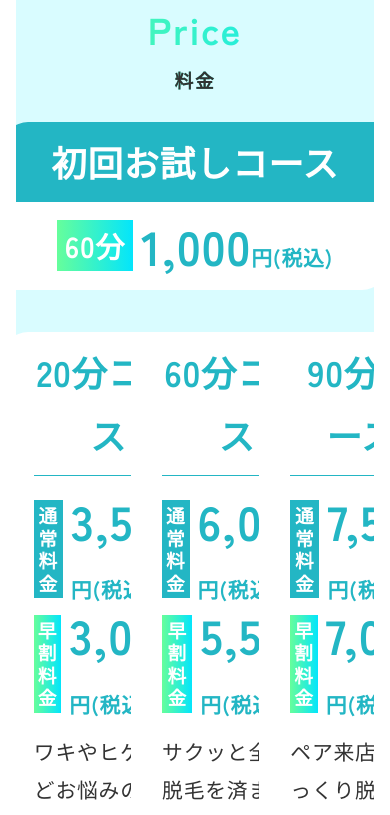
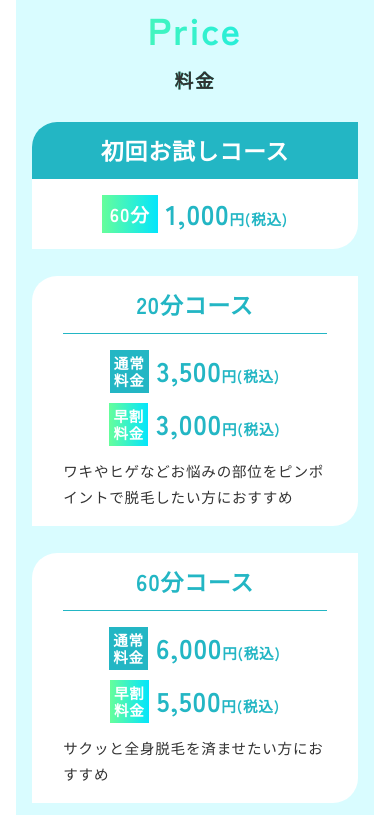
Before and after one commit to h-yabi2/Pitte, a Next.js app: page / in a window 390 px wide. Shown: the part 3760-4575 px from the top of the page. Built offline with nearby package versions, Linux system fonts and the light colour scheme.

Commit message:
Update motion delay handling, add window width listener

```diff
--- a/app/components/Feature/index.tsx
+++ b/app/components/Feature/index.tsx
@@ -69,7 +69,7 @@ const itemVariants = (index: number, width: number): Variants => {
       opacity: 1,
       y: 0,
       transition: {
-        delay: delay,
+        delay,
       },
     },
   }
--- a/app/components/Price/index.tsx
+++ b/app/components/Price/index.tsx
@@ -1,6 +1,6 @@
 'use client'
 
-import React from 'react'
+import React, { useState, useEffect } from 'react'
 import { motion, Variants } from 'framer-motion'
 import styles from './styles.module.scss'
 const s = styles
@@ -75,9 +75,23 @@ const list = [
   },
 ]
 
-const itemVariants = (index: number): Variants => {
+const useWindowWidth = () => {
+  const [width, setWidth] = useState(0)
+
+  useEffect(() => {
+    const handleResize = () => setWidth(window.innerWidth)
+    window.addEventListener('resize', handleResize)
+    handleResize() // 初期値を設定
+    return () => window.removeEventListener('resize', handleResize)
+  }, [])
+
+  return width
+}
+
+const itemVariants = (index: number, width: number): Variants => {
   // index が 4 の場合は 0 にリセット
   const effectiveIndex = index % 4
+  const delay = width > 750 ? effectiveIndex * 0.2 : 0
   return {
     offscreen: {
       y: 100,
@@ -90,13 +104,15 @@ const itemVariants = (index: number): Variants => {
         type: 'spring',
         bounce: 0.4,
         duration: 0.8,
-        delay: effectiveIndex * 0.2,
+        delay,
       },
     },
   }
 }
 
 export const Price: React.FC = () => {
+  const width = useWindowWidth()
+
   return (
     <div className={s.root}>
       <Title title="Price" subTitle="料金" />
@@ -108,7 +124,7 @@ export const Price: React.FC = () => {
             initial="offscreen"
             whileInView="onscreen"
             viewport={{ once: true, amount: 0.2 }}
-            variants={itemVariants(index)}
+            variants={itemVariants(index, width)}
           >
             <h3 className={s.title}>{item.course}</h3>
             <div className={s.contents}>
--- a/app/components/Price/styles.module.scss
+++ b/app/components/Price/styles.module.scss
@@ -7,16 +7,19 @@
 }
 
 .list {
-  display: grid;
-  grid-template-columns: repeat(3, 1fr);
   flex-wrap: wrap;
   align-items: center;
   justify-content: center;
   max-width: 1200px;
   margin: auto;
-  @include fluidValue1440(row-gap, 57, 40);
+  @include fluidValue1440(row-gap, 57, 26);
   @include pcOnly {
+    display: grid;
+    grid-template-columns: repeat(3, 1fr);
     @include fluidValue1440(column-gap, 47, 0);
+  }
+  @include sp {
+    display: flex;
   }
   > li {
     height: 100%;
@@ -24,12 +27,19 @@
     background: #fff;
     &:first-child,
     &:last-child {
-      @include fluidValue1440(width, 800, 370);
+      @include pcOnly {
+        @include fluidValue1440(width, 800, 0);
+      }
+      @include sp {
+        width: 100%;
+      }
       margin: auto;
     }
     &:first-child {
-      grid-column: 1/4;
-      grid-row: 1/2;
+      @include pcOnly {
+        grid-column: 1/4;
+        grid-row: 1/2;
+      }
       .title {
         margin: 0;
         border: none;
@@ -38,13 +48,15 @@
       }
       .contents__title {
         padding: 0.5rem;
-        @include fluidValue1440(font-size, 36, 28);
+        @include fluidValue1440(font-size, 36, 18);
       }
     }
     &:nth-child(2),
     &:nth-child(3),
     &:nth-child(4) {
-      grid-row: 2/3;
+      @include pcOnly {
+        grid-row: 2/3;
+      }
       .contents__list {
         li {
           &:first-child {
@@ -56,8 +68,10 @@
       }
     }
     &:last-child {
-      grid-column: 1/4;
-      grid-row: 3/4;
+      @include pcOnly {
+        grid-column: 1/4;
+        grid-row: 3/4;
+      }
       .contents__list {
         display: flex;
         flex-direction: row;
@@ -74,7 +88,7 @@
   @include fluidValue1440(margin-left, 30, 30);
   border-bottom: 1px solid #23b6c4;
   color: #23b6c4;
-  @include fluidValue1440(font-size, 34, 34);
+  @include fluidValue1440(font-size, 34, 22);
   font-weight: bold;
   text-align: center;
 }
@@ -90,7 +104,7 @@
   display: flex;
   flex-wrap: wrap;
   flex-direction: column;
-  @include fluidValue1440(row-gap, 10, 0);
+  @include fluidValue1440(row-gap, 10, 10);
 
   li {
     display: flex;
@@ -107,20 +121,20 @@
   padding: 0.25rem;
   background: linear-gradient(to right, #66fe9b, #03e5fc);
   color: #fff;
-  @include fluidValue1440(font-size, 18, 18);
+  @include fluidValue1440(font-size, 18, 14);
   line-height: 1.2;
   text-align: center;
 }
 
 .contents__price {
-  @include fluidValue1440(font-size, 50, 46);
+  @include fluidValue1440(font-size, 50, 26);
   line-height: 1.2;
   span {
-    @include fluidValue1440(font-size, 20, 20);
+    @include fluidValue1440(font-size, 20, 14);
   }
 }
 
 .text {
   margin-top: 0.75rem;
-  @include fluidValue1440(font-size, 16, 20);
+  @include fluidValue1440(font-size, 16, 14);
 }
```
